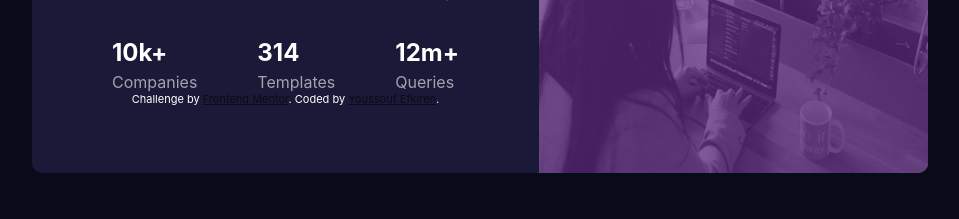
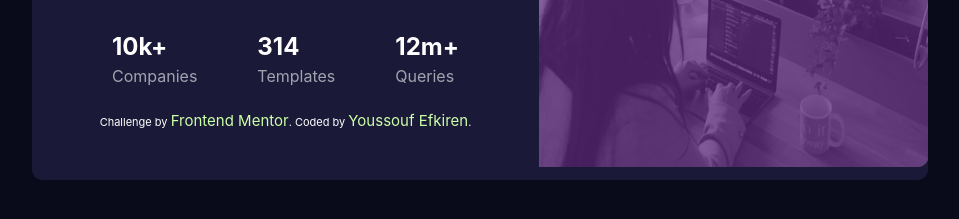
Before and after one commit to YoussoufEfkiren/stats-preview-card-component-main, a plain HTML site: page index.html in a window 1280 px wide. Shown: the part 427-646 px from the top of the page, without its empty margins (160-1119 px from the left). Drawn offline with Linux system fonts and the light colour scheme.

Commit message:
Update style.css

```diff
--- a/style.css
+++ b/style.css
@@ -22,9 +22,12 @@ body {
 .attribution {
   font-size: 11px;
   text-align: center;
+  margin-top: 25px;
 }
 .attribution a {
-  color: hsl(233, 47%, 7%);
+  color: hsl(96, 100%, 83%);
+  text-decoration:none;
+  font-size: 15px;
 }
 main {
   background-color: hsl(244, 38%, 16%);
```
